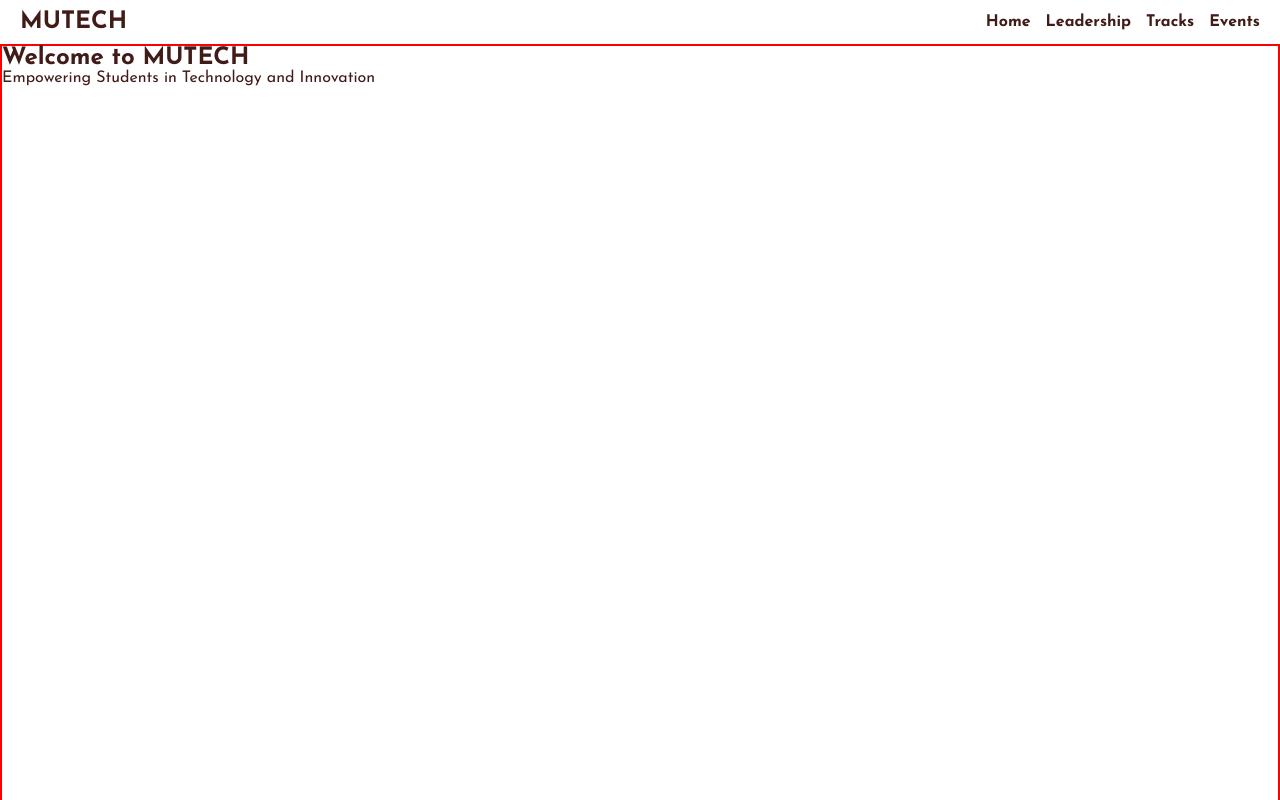
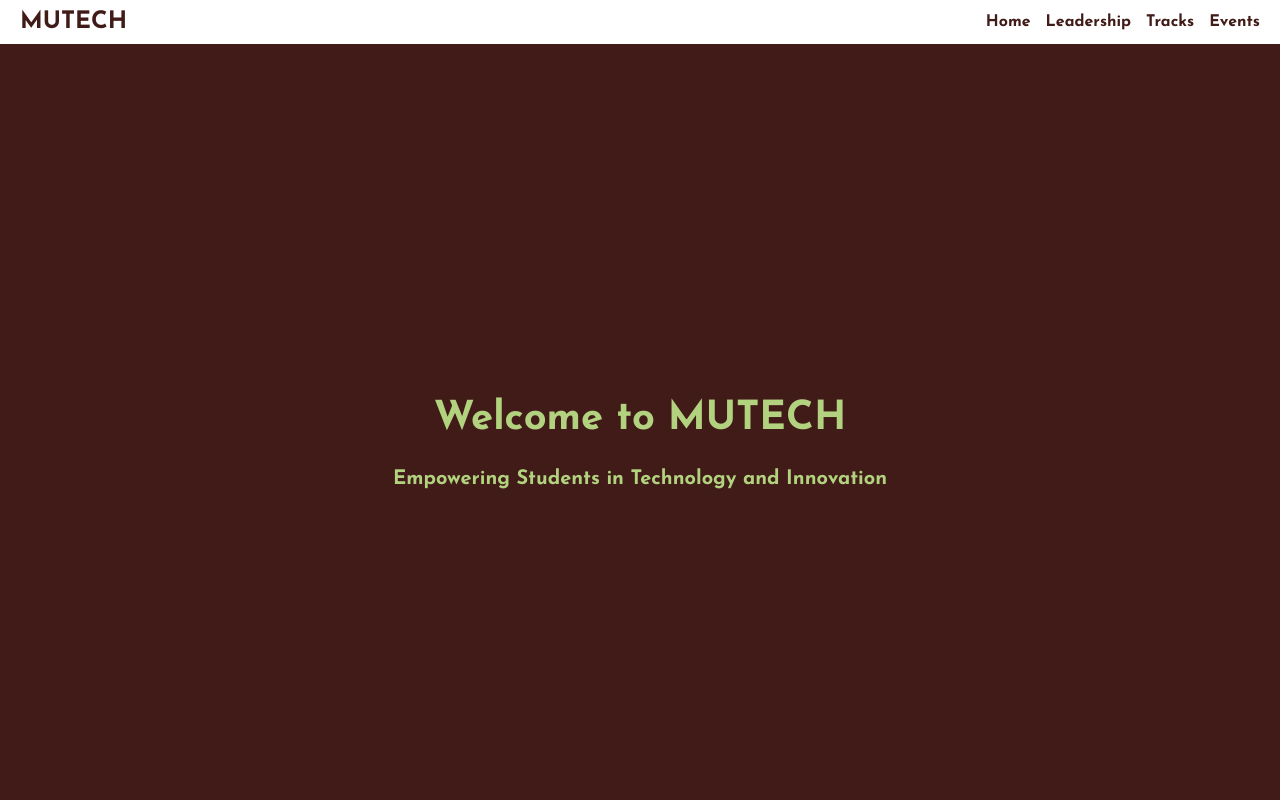
Before and after one commit to FrancisMurayaDev/murang-a-university-tech-club, a React (Vite) app: page / in a window 1280 px wide. Shown: the top 800 px of the page. Built offline with nearby package versions, Linux system fonts and the light colour scheme.

Commit message:
add particles

```diff
--- a/package.json
+++ b/package.json
@@ -10,6 +10,7 @@
     "preview": "vite preview"
   },
   "dependencies": {
+    "@tsparticles/react": "^3.0.0",
     "icons": "^1.0.0",
     "react": "^19.0.0",
     "react-dom": "^19.0.0",
--- a/src/Components/HeroSection/HeroSection.css
+++ b/src/Components/HeroSection/HeroSection.css
@@ -1,4 +1,24 @@
-.hero-section {
+.hero-content {
+  display: flex;
+  flex-direction: column;
+  align-items: center;
+  justify-content: center;
+  align-items: center;
   min-height: 100vh;
-  border: 2px solid red;
+    gap: 3rem;
+  background-color: var(--color-black);
 }
+
+.hero-mut, .text-mut {
+  color: var(--color-green);
+}
+
+.hero-mut {
+  font-size: 4rem;
+  font-weight: bolder;
+}
+
+.text-mut {
+  font-size: 2rem;
+  font-weight: 700;
+}
--- a/src/Components/HeroSection/HeroSection.tsx
+++ b/src/Components/HeroSection/HeroSection.tsx
@@ -5,8 +5,8 @@ function HeroSection() {
     <div>
       <section className="hero-section">
         <div className="hero-content">
-          <h2>Welcome to MUTECH</h2>
-          <p>Empowering Students in Technology and Innovation</p>
+          <h2 className="hero-mut">Welcome to MUTECH</h2>
+          <p className="text-mut">Empowering Students in Technology and Innovation</p>
         </div>
       </section>
     </div>
```
Also changed, not shown: src/Components/ParticlesBackground/ParticlesConfig.js (added, +9 -0 lines), src/Components/ParticlesBackground/ParticlesBackground.js (added), 1 other file (tests, documents, lock files or other folders).
